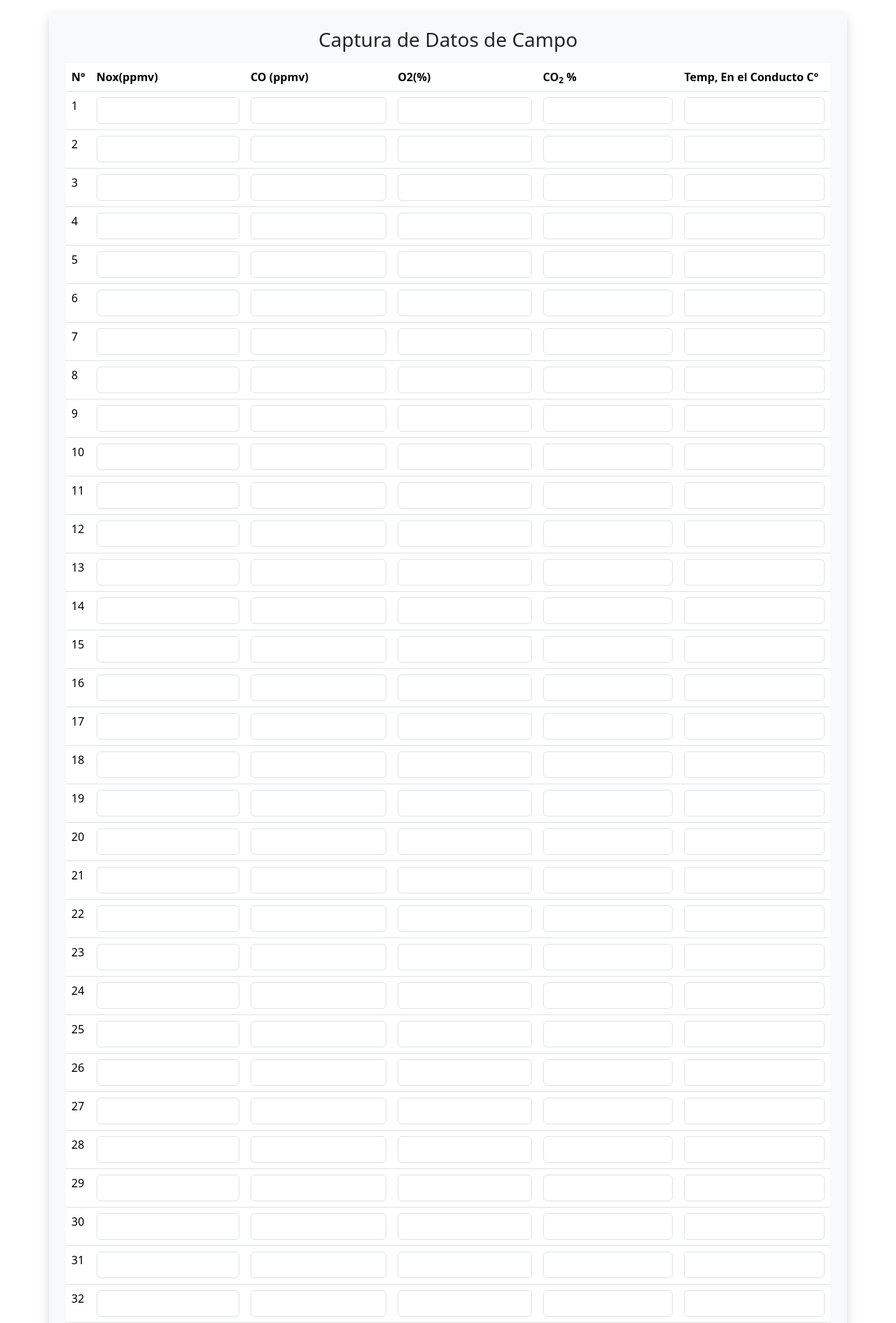
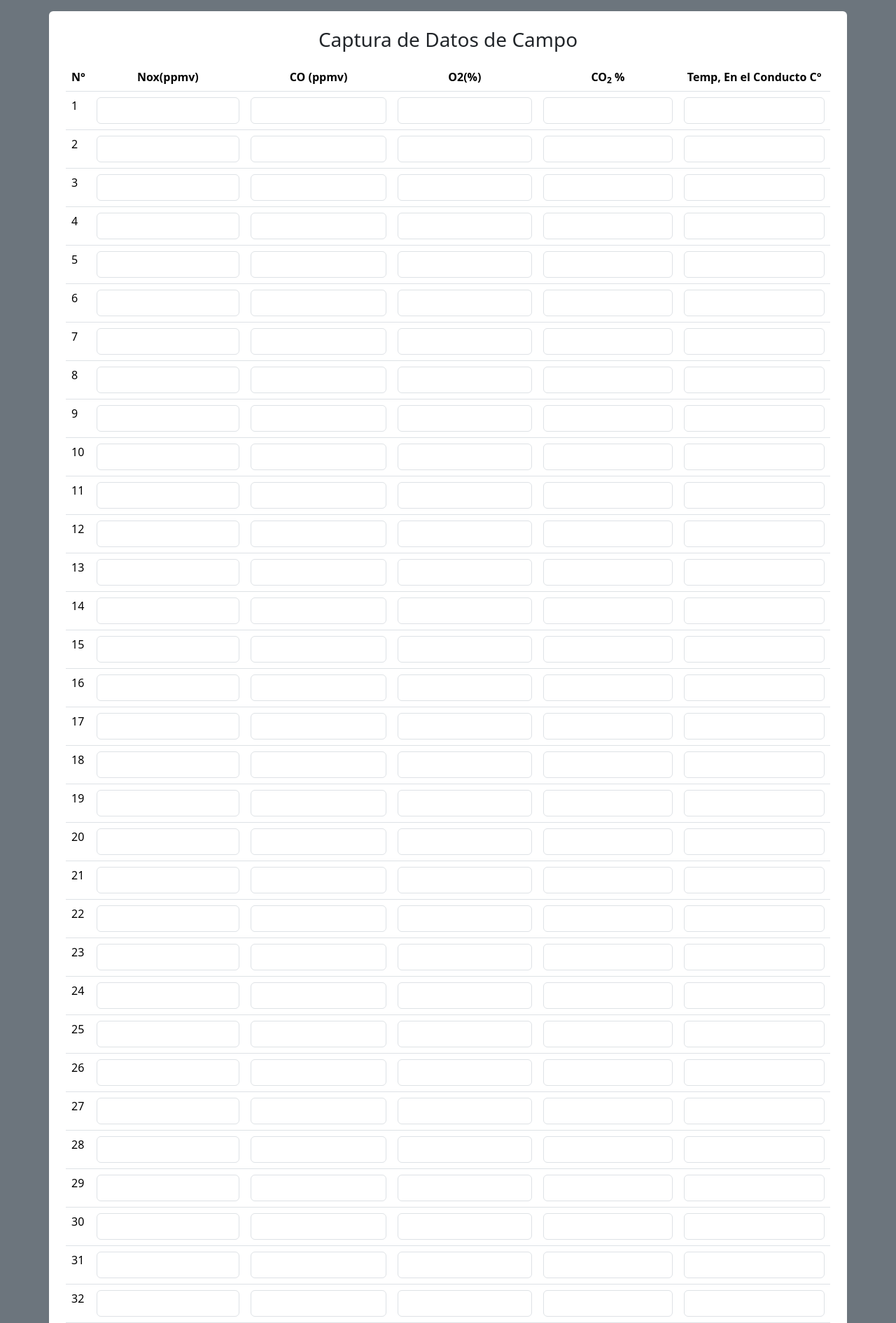
Before and after one commit to SaraiGtz12/videsa-nom, a CodeIgniter app: page /videsa_app/index.php/norma85_controller/nom085mgml in a window 1280 px wide. Shown: the top 1891 px of the page at 70% size. Run offline with CodeIgniter, Linux system fonts and the light colour scheme.

Commit message:
modificaciones vista

```diff
--- a/application/views/norma85/formularios/formulario2.php
+++ b/application/views/norma85/formularios/formulario2.php
@@ -6,8 +6,8 @@
     <title>Captura de Datos de Campo</title>
     <link href="https://cdn.jsdelivr.net/npm/bootstrap@5.3.6/dist/css/bootstrap.min.css" rel="stylesheet" integrity="sha384-4Q6Gf2aSP4eDXB8Miphtr37CMZZQ5oXLH2yaXMJ2w8e2ZtHTl7GptT4jmndRuHDT" crossorigin="anonymous">
 </head>
-<body>
-    <div class="container rounded shadow mt-3 mb-3 p-4 bg-light">
+<body class="bg-secondary">
+    <div class="container rounded mt-3 mb-3 p-4 bg-white">
         <div class="text-center mb-3">
             <h3>Captura de Datos de Campo</h3>
         </div>
@@ -15,7 +15,7 @@
             <div class="table-responsive">
                 <table class="table">
                     <thead>
-                        <tr>
+                        <tr class="text-center">
                             <th>N°</th>
                             <th>Nox(ppmv)</th>
                             <th>CO (ppmv)</th>
@@ -27,10 +27,17 @@
                     <tbody id="CamposRegistros">
 
                     </tbody>
+                    <tfoot>
+                        <tr>
+                            <td colspan="4"></td>
+                            <td colspan="2">
+                                <div class="d-grid">
+                                    <input type="submit" value="Agregar" class="btn btn-primary">
+                                </div>
+                            </td>
+                        </tr>
+                    </tfoot>
                 </table>
-                <div class="d-grid">
-                    <input type="submit" value="Agregar" class="btn btn-primary">
-                </div>
             </div>
         </form>
     </div>
```
